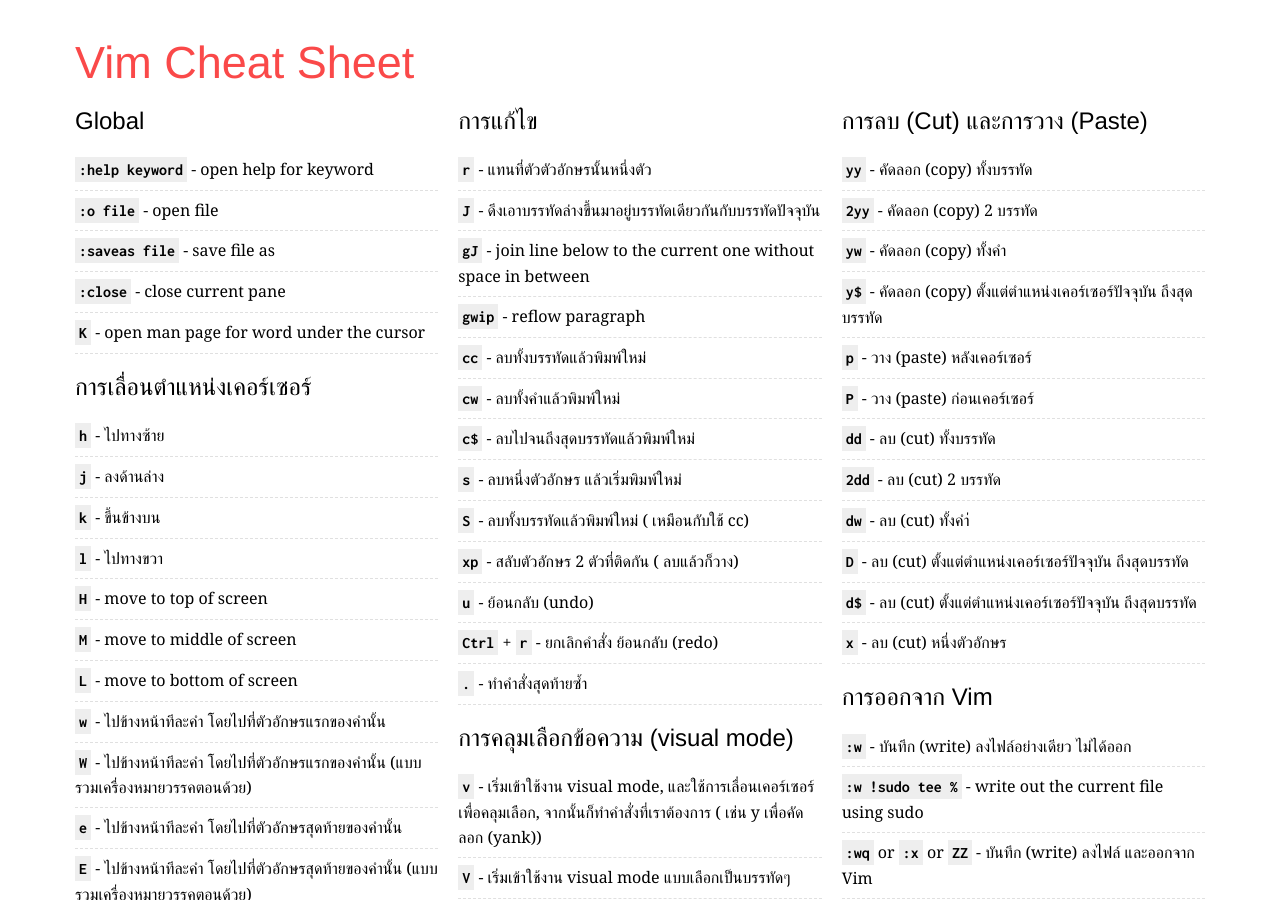
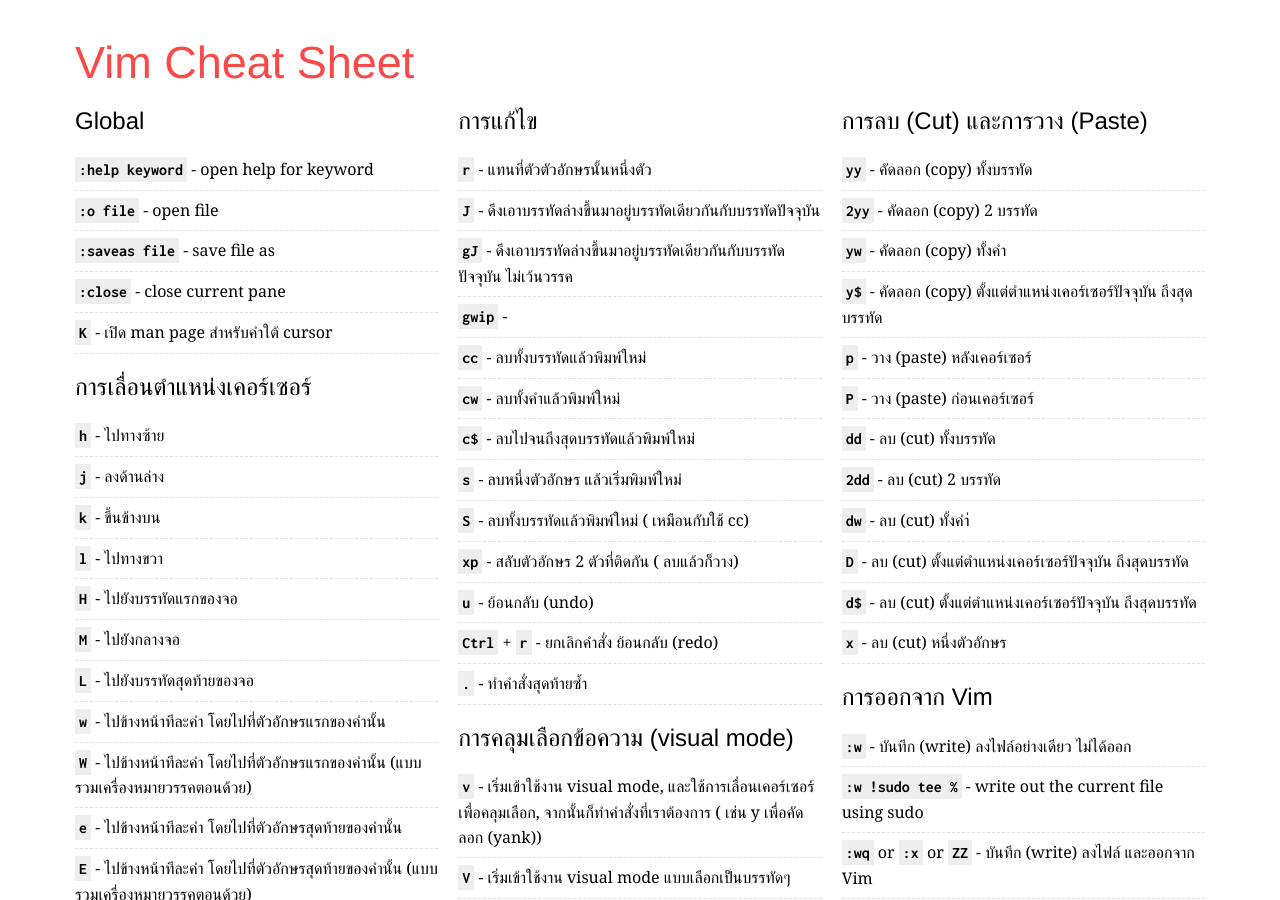
Before and after one commit to rtorr/vim-cheat-sheet, a Jekyll site: the page built from lang/th/index.html, in a window 1280 px wide and 900 px high. Built offline with Jekyll 4.4.1, drawn with Linux system fonts in a browser that asks for light colours; some of the changed text lies outside the part shown.

Commit message:
add more translations

```diff
--- a/lang/th/index.html
+++ b/lang/th/index.html
@@ -3,6 +3,11 @@
 title: ภาษาไทย
 permalink: /lang/th/
 lang: "th"
+
+global:
+  title: "Global"
+  commands:
+    K: "เปิด man page สำหรับคำใต้ cursor"
 
 cursorMovement:
   title: "การเลื่อนตำแหน่งเคอร์เซอร์"
@@ -11,6 +16,9 @@
     j: "ลงด้านล่าง"
     k: "ขึ้นข้างบน"
     l: "ไปทางขวา"
+    H: "ไปยังบรรทัดแรกของจอ"
+    M: "ไปยังกลางจอ"
+    L: "ไปยังบรรทัดสุดท้ายของจอ"
     w: "ไปข้างหน้าทีละคำ โดยไปที่ตัวอักษรแรกของคำนั้น"
     W: "ไปข้างหน้าทีละคำ โดยไปที่ตัวอักษรแรกของคำนั้น (แบบรวมเครื่องหมายวรรคตอนด้วย)"
     e: "ไปข้างหน้าทีละคำ โดยไปที่ตัวอักษรสุดท้ายของคำนั้น"
@@ -43,6 +51,8 @@
   commands:
     r: "แทนที่ตัวตัวอักษรนั้นหนึ่งตัว"
     J: "ดึงเอาบรรทัดล่างขึ้นมาอยู่บรรทัดเดียวกันกับบรรทัดปัจจุบัน"
+    gJ: "ดึงเอาบรรทัดล่างขึ้นมาอยู่บรรทัดเดียวกันกับบรรทัดปัจจุบัน ไม่เว้นวรรค"
+    gwip: ""
     cc: "ลบทั้งบรรทัดแล้วพิมพ์ใหม่"
     cw: "ลบทั้งคำแล้วพิมพ์ใหม่"
     cDollar: "ลบไปจนถึงสุดบรรทัดแล้วพิมพ์ใหม่"
```
Also changed, not shown: other parts of lang/th/index.html (+9 -0 lines).
